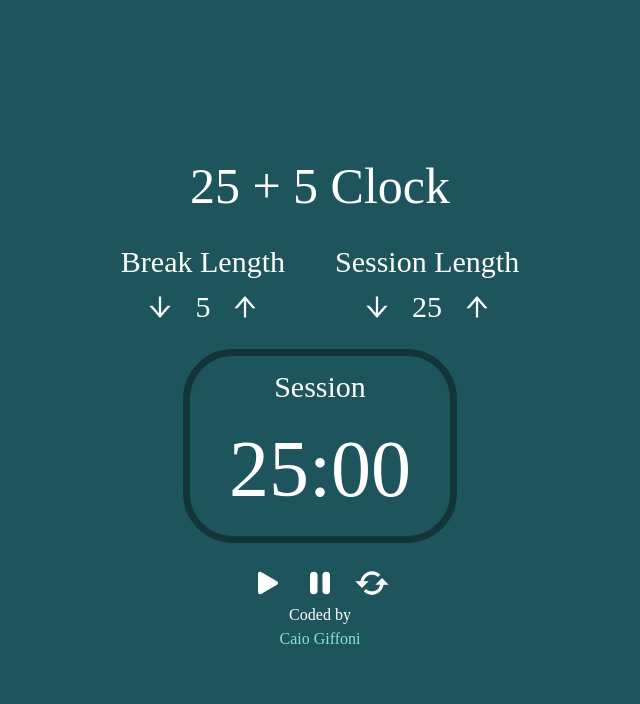
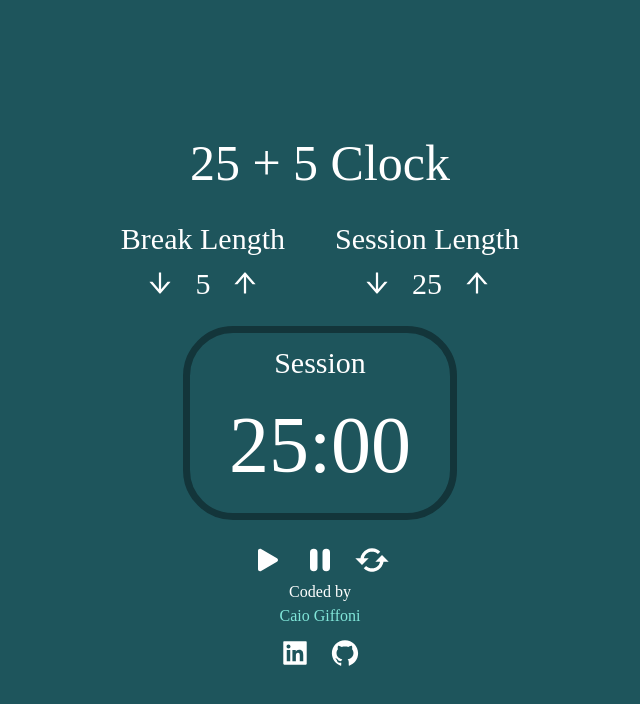
Before and after one commit to caiogiffoni/pomodoro, a React (Vite) app: page / in a window 1280 px wide. Shown: the top 704 px of the page, without its empty margins (320-960 px from the left). Built offline with nearby package versions, Linux system fonts and the light colour scheme.

Commit message:
:sparkles: added contact info below

```diff
--- a/src/App.tsx
+++ b/src/App.tsx
@@ -1,5 +1,10 @@
-import { Box, Icon, Text } from "@chakra-ui/react";
-import { AiOutlineArrowDown, AiOutlineArrowUp } from "react-icons/ai";
+import { Box, HStack, Icon, Link, Text } from "@chakra-ui/react";
+import {
+  AiOutlineArrowDown,
+  AiOutlineArrowUp,
+  AiFillLinkedin,
+  AiFillGithub,
+} from "react-icons/ai";
 import { BsFillPlayFill, BsFillPauseFill } from "react-icons/bs";
 import { BiRefresh } from "react-icons/bi";
 
@@ -79,8 +84,21 @@ function App() {
           <Icon w="40px" h="40px" as={BsFillPauseFill} />
           <Icon w="40px" h="40px" as={BiRefresh} />
         </Box>
+        {/* Contact */}
         <Text>Coded by</Text>
         <Text color="teal.200">Caio Giffoni</Text>
+        <HStack spacing={5} mt="10px">
+          <Box>
+            <Link href="https://www.linkedin.com/in/caiocgfg" target="_blank">
+              <Icon boxSize="30px" as={AiFillLinkedin} />
+            </Link>
+          </Box>
+          <Box>
+            <Link href="https://github.com/caiogiffoni" target="_blank">
+              <Icon boxSize="30px" as={AiFillGithub} />
+            </Link>
+          </Box>
+        </HStack>
       </Box>
     </Box>
   );
```
